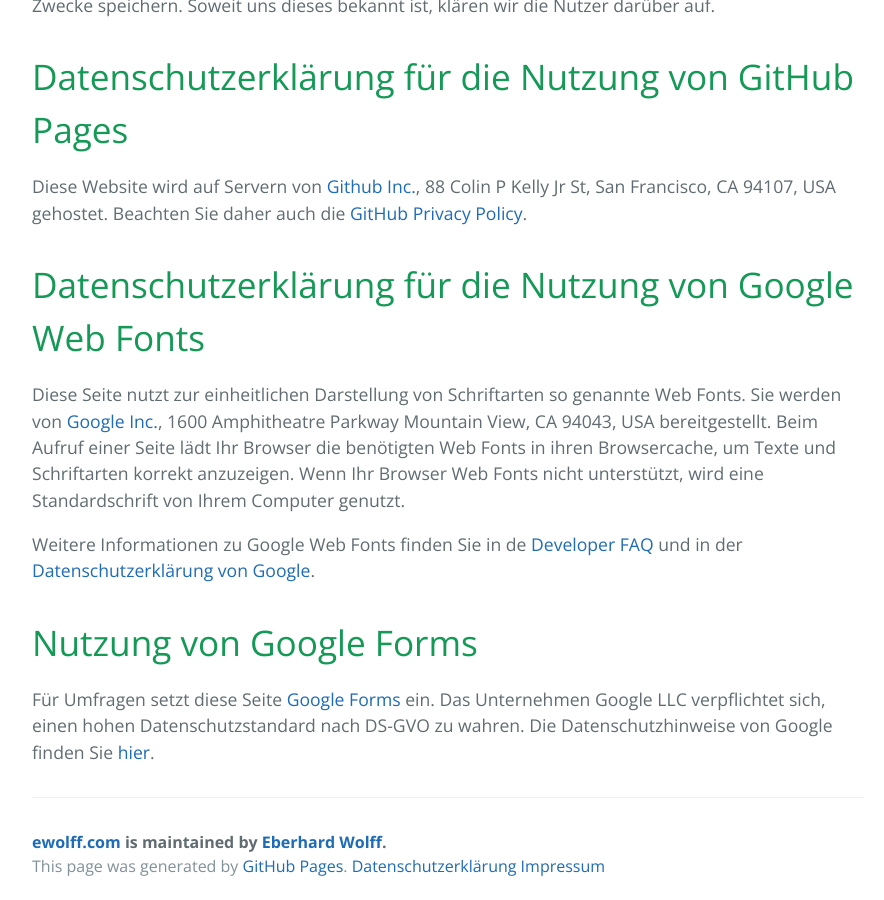
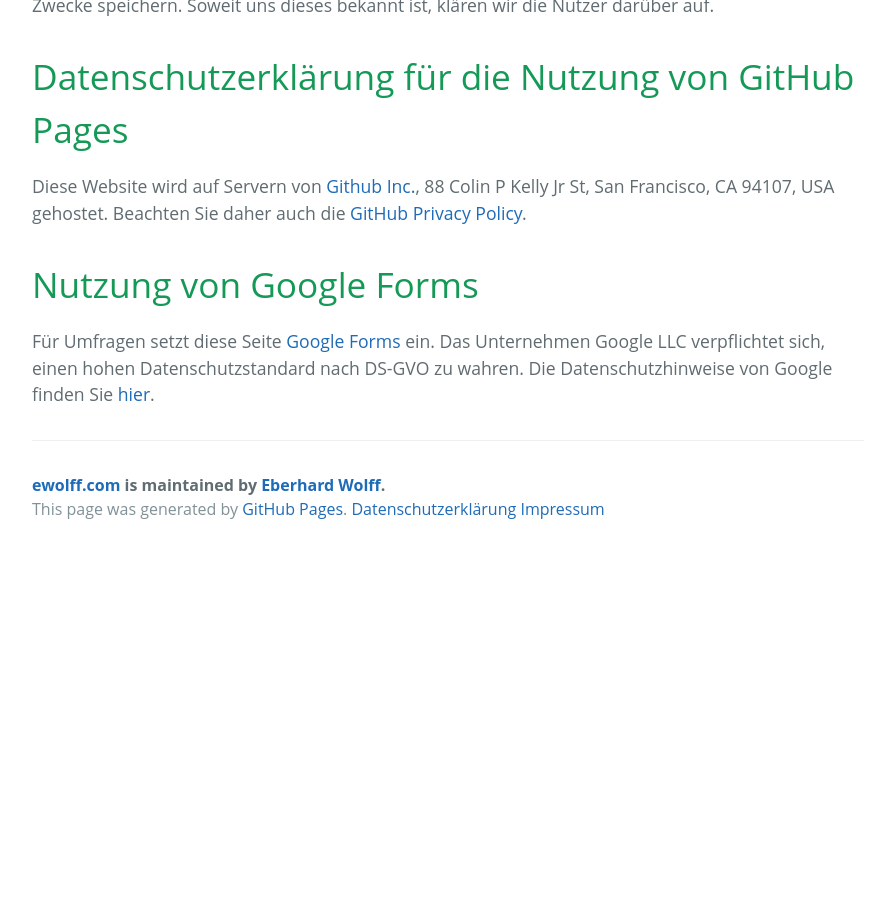
Before and after one commit to ewolff/ewolff.com, a Jekyll site: the page built from datenschutzerklaerung.md, in a window 1280 px wide and 900 px high, scrolled down 656 px. Shown: the whole window, without its empty margins (192-1076 px from the left). Built offline with Jekyll 4.4.1, drawn with Linux system fonts in a browser that asks for light colours; our own code applies the rules of GitHub Pages for plain Markdown files; after the commit the page ends 1209 px from its top, so only the background shows below that.

Commit message:
Google Fonts entfernt

```diff
--- a/_includes/head.html
+++ b/_includes/head.html
@@ -4,6 +4,5 @@
   <meta name="viewport" content="width=device-width, initial-scale=1">
   <meta name="theme-color" content="#157878">
   <link rel="stylesheet" href="{{ site.baseurl }}/css/normalize.css">
-  <link href='https://fonts.googleapis.com/css?family=Open+Sans:400,700' rel='stylesheet' type='text/css'>
   <link rel="stylesheet" href="{{ site.baseurl }}/css/cayman.css">
 </head>
--- a/datenschutzerklaerung.md
+++ b/datenschutzerklaerung.md
@@ -26,20 +26,6 @@
 Francisco, CA 94107, USA gehostet. Beachten Sie daher auch die
 [GitHub Privacy Policy](https://help.github.com/articles/github-privacy-statement/).
 
-# Datenschutzerklärung für die Nutzung von Google Web Fonts
-
-Diese Seite nutzt zur einheitlichen Darstellung von Schriftarten so
-genannte Web Fonts. Sie werden von [Google Inc.](https://google.com/),
-1600 Amphitheatre Parkway Mountain View, CA 94043, USA bereitgestellt.
-Beim Aufruf einer Seite lädt Ihr Browser die benötigten Web Fonts in
-ihren Browsercache, um Texte und Schriftarten korrekt anzuzeigen. Wenn
-Ihr Browser Web Fonts nicht unterstützt, wird eine Standardschrift von
-Ihrem Computer genutzt.
-
-Weitere Informationen zu Google Web Fonts finden Sie in de
-[Developer FAQ](https://developers.google.com/fonts/faq) und in der
-[Datenschutzerklärung von Google](https://developers.google.com/fonts/faq).
-
 # Nutzung von Google Forms
 
 Für Umfragen setzt diese Seite [Google
```
